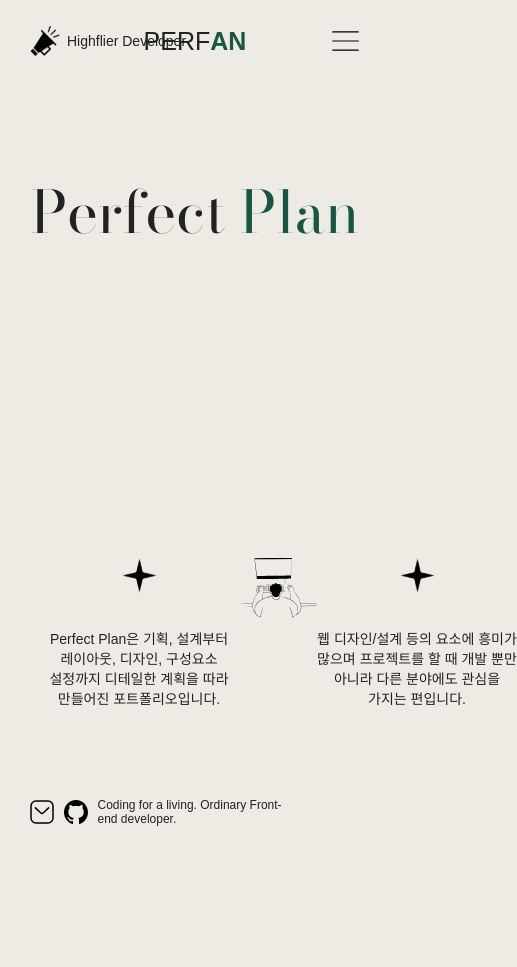
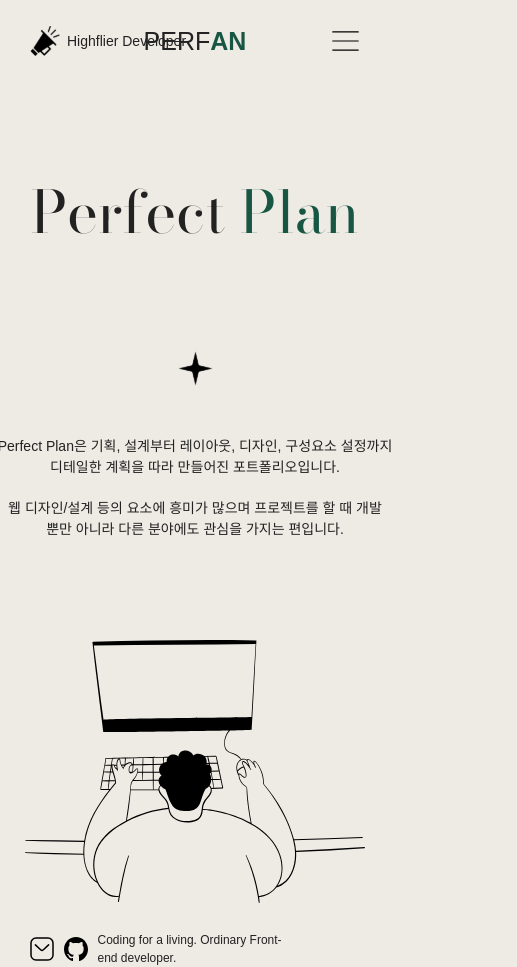
Before and after one commit to KimHyunLo/PERFAN, a React (Vite) app: page / in a window 390 px wide. Shown: the whole page, 517 px wide, since content can reach past the window. Before the commit the page ends 844 px from the top, so only its background shows below. Built offline with nearby package versions, Linux system fonts and the light colour scheme; a web font is replaced by a local one.

Commit message:
update: Main Ui 태블릿 반응형 수정

```diff
--- a/src/index.css
+++ b/src/index.css
@@ -42,6 +42,7 @@ li {
 
 p {
   margin: 0;
+  line-height: 1.5;
 }
 
 button {
--- a/src/routes/Layout.jsx
+++ b/src/routes/Layout.jsx
@@ -7,6 +7,10 @@ import Nav from '../components/Nav'
 
 const StyledMain = styled.main`
   margin-top: 50vh;
+
+  @media only screen and (max-width: 1024px) {
+    margin-top: 35vh;
+  }
 `
 
 function Layout() {
--- a/src/routes/Main.jsx
+++ b/src/routes/Main.jsx
@@ -6,13 +6,68 @@ const StyledMain = styled.div`
   top: 75%;
   transform: translate(-50%, -50%);
   width: 80%;
+
+  @media only screen and (max-width: 1024px) {
+    position: relative;
+    left: auto;
+    top: auto;
+    transform: none;
+    width: 100%;
+  }
+`
+
+const MobileMain = styled.div`
+  display: none;
+
+  @media only screen and (max-width: 1024px) {
+    display: block;
+    text-align: center;
+
+    &::before {
+      content: '';
+      display: block;
+      background-image: url(star.svg);
+      background-position: center;
+      background-size: contain;
+      background-repeat: no-repeat;
+      height: 35px;
+      margin: 0 auto 50px;
+    }
+
+    .middle-text {
+      display: flex;
+      flex-direction: column;
+      align-items: center;
+      gap: 20px;
+      margin-bottom: 100px;
+
+      p {
+        width: 400px;
+        font-size: 14px;
+        text-align: center;
+        word-break: keep-all;
+      }
+    }
+
+    .avatar {
+      margin-bottom: 30px;
+    }
+  }
+`
+
+const PcMain = styled.div`
   display: flex;
   justify-content: space-between;
   align-items: start;
 
   .avatar {
     max-width: 350px;
+    min-width: 300px;
     width: 20vw;
+  }
+
+  @media only screen and (max-width: 1024px) {
+    display: none;
   }
 `
 
@@ -38,7 +93,7 @@ const StyledParagraph = styled.p`
 
 const StyledFooter = styled.footer`
   position: absolute;
-  bottom: 20px;
+  bottom: 10px;
   width: 100%;
   padding: 0 30px;
 
@@ -48,6 +103,11 @@ const StyledFooter = styled.footer`
     left: 50%;
     transform: translate(-50%, -50%);
     font-size: 12px;
+  }
+
+  @media only screen and (max-width: 1024px) {
+    position: relative;
+    bottom: auto;
   }
 `
 
@@ -62,6 +122,7 @@ const StyledUl = styled.ul`
 
     a {
       position: absolute;
+      height: 100%;
     }
   }
 `
@@ -70,9 +131,18 @@ function Main() {
   return (
     <>
       <StyledMain>
-        <StyledParagraph>Perfect Plan은 기획, 설계부터 레이아웃, 디자인, 구성요소 설정까지 디테일한 계획을 따라 만들어진 포트폴리오입니다.</StyledParagraph>
-        <img src="avatar.svg" alt="avatar" className="avatar" />
-        <StyledParagraph>웹 디자인/설계 등의 요소에 흥미가 많으며 프로젝트를 할 때 개발 뿐만 아니라 다른 분야에도 관심을 가지는 편입니다.</StyledParagraph>
+        <MobileMain>
+          <div className="middle-text">
+            <p>Perfect Plan은 기획, 설계부터 레이아웃, 디자인, 구성요소 설정까지 디테일한 계획을 따라 만들어진 포트폴리오입니다.</p>
+            <p>웹 디자인/설계 등의 요소에 흥미가 많으며 프로젝트를 할 때 개발 뿐만 아니라 다른 분야에도 관심을 가지는 편입니다.</p>
+          </div>
+          <img src="avatar.svg" alt="avatar" className="avatar" />
+        </MobileMain>
+        <PcMain>
+          <StyledParagraph>Perfect Plan은 기획, 설계부터 레이아웃, 디자인, 구성요소 설정까지 디테일한 계획을 따라 만들어진 포트폴리오입니다.</StyledParagraph>
+          <img src="avatar.svg" alt="avatar" className="avatar" />
+          <StyledParagraph>웹 디자인/설계 등의 요소에 흥미가 많으며 프로젝트를 할 때 개발 뿐만 아니라 다른 분야에도 관심을 가지는 편입니다.</StyledParagraph>
+        </PcMain>
       </StyledMain>
       <StyledFooter>
         <StyledUl>
```
